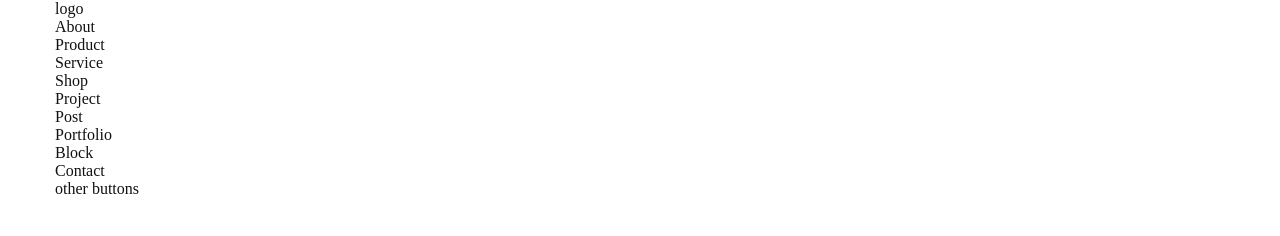
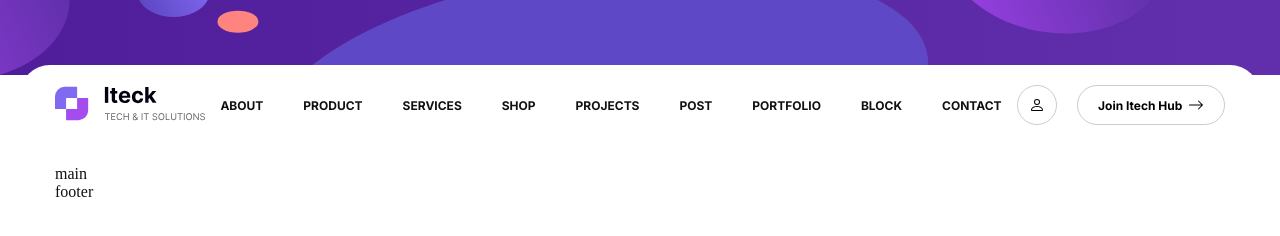
Before and after one commit to izhuk5/Itech, a website built with Vite: page index.html in a window 1280 px wide. Built offline with nearby package versions, Linux system fonts and the light colour scheme.

Commit message:
added: header container fix, header logic, assets

```diff
--- a/index.html
+++ b/index.html
@@ -8,30 +8,62 @@
     <title>Vite App</title>
   </head>
   <body>
+    <div class="top-banner"></div>
     <header>
-      <div class="container">
-        <div>logo</div>
-        <nav>
+      <div class="container header__container">
+        <a href="#"><img class="header__logo" src="./assets/logo.svg" alt="logo" /></a>
+        <nav class="navigation">
           <ul>
             <li><a class="link" href="pages/about/index.html">About</a></li>
             <li><a class="link" href="pages/product/index.html">Product</a></li>
-            <li><a class="link" href="pages/service/index.html">Service</a></li>
+            <li><a class="link" href="pages/service/index.html">Services</a></li>
             <li><a class="link" href="pages/shop/index.html">Shop</a></li>
-            <li><a class="link" href="pages/project/index.html">Project</a></li>
+            <li><a class="link" href="pages/project/index.html">Projects</a></li>
             <li><a class="link" href="pages/post/index.html">Post</a></li>
             <li><a class="link" href="pages/portfolio/index.html">Portfolio</a></li>
             <li><a class="link" href="pages/block/index.html">Block</a></li>
             <li><a class="link" href="pages/contact/index.html">Contact</a></li>
           </ul>
         </nav>
-        <div>other buttons</div>
+        <div class="header__buttons">
+          <button class="button button_round">
+            <svg
+              xmlns="http://www.w3.org/2000/svg"
+              width="16"
+              height="16"
+              fill="currentColor"
+              class="bi bi-person"
+              viewBox="0 0 16 16"
+            >
+              <path
+                d="M8 8a3 3 0 1 0 0-6 3 3 0 0 0 0 6Zm2-3a2 2 0 1 1-4 0 2 2 0 0 1 4 0Zm4 8c0 1-1 1-1 1H3s-1 0-1-1 1-4 6-4 6 3 6 4Zm-1-.004c-.001-.246-.154-.986-.832-1.664C11.516 10.68 10.289 10 8 10c-2.29 0-3.516.68-4.168 1.332-.678.678-.83 1.418-.832 1.664h10Z"
+              />
+            </svg>
+          </button>
+          <button class="button">
+            Join Itech Hub&nbsp;&nbsp;
+            <svg
+              xmlns="http://www.w3.org/2000/svg"
+              width="16"
+              height="16"
+              fill="currentColor"
+              class="bi bi-arrow-right"
+              viewBox="0 0 16 16"
+            >
+              <path
+                fill-rule="evenodd"
+                d="M1 8a.5.5 0 0 1 .5-.5h11.793l-3.147-3.146a.5.5 0 0 1 .708-.708l4 4a.5.5 0 0 1 0 .708l-4 4a.5.5 0 0 1-.708-.708L13.293 8.5H1.5A.5.5 0 0 1 1 8z"
+              />
+            </svg>
+          </button>
+        </div>
       </div>
     </header>
     <main>
-      <div class="container"></div>
+      <div class="container">main</div>
     </main>
     <footer>
-      <div class="container"></div>
+      <div class="container">footer</div>
     </footer>
   </body>
 </html>
--- a/style.scss
+++ b/style.scss
@@ -1,6 +1,8 @@
 @use "./styles/global.scss";
+@import url("https://fonts.googleapis.com/css2?family=Inter:wght@700&display=swap");
 
 html {
+  background-color: var(--white-color);
   color: var(--black-color);
 }
 
@@ -13,13 +15,20 @@ h2,
 h3,
 h4,
 h5,
-h6 {
+h6,
+button {
   margin: 0;
   padding: 0;
 }
 
 a {
   text-decoration: none;
+}
+
+button {
+  background-color: transparent;
+  border: none;
+  outline: none;
 }
 
 li {
--- a/styles/buttons.scss
+++ b/styles/buttons.scss
@@ -1,3 +1,36 @@
+@use "variables" as var;
+
 .button {
-  border: 4px solid blue;
+  --size: 40px;
+
+  display: flex;
+  justify-content: center;
+  align-items: center;
+
+  padding: 0 var(--gap);
+
+  height: var(--size);
+  border: 1px solid var(--grey-color);
+  transition: var(--transition);
+  border-radius: var(--size);
+  font: var(--smaller-font);
+  cursor: pointer;
+
+  &:hover,
+  &:active,
+  &:focus {
+    border-color: var(--violet-color);
+    background-color: var(--violet-color);
+    color: var(--white-color);
+
+    svg {
+      fill: white;
+    }
+  }
+
+  &_round {
+    padding: 0;
+    width: var(--size);
+    border-radius: 50%;
+  }
 }
--- a/styles/colors.scss
+++ b/styles/colors.scss
@@ -1,4 +1,6 @@
 :root {
   --black-color: #111;
+  --grey-color: #ccc;
+  --white-color: #fff;
   --violet-color: #5842bc;
 }
--- a/styles/global.scss
+++ b/styles/global.scss
@@ -2,3 +2,4 @@
 @use "links";
 @use "colors";
 @use "layout";
+@use "header";
--- /dev/null
+++ b/styles/header.scss
@@ -0,0 +1,42 @@
+.top-banner {
+  width: 100%;
+  height: 75px;
+  background-image: url("./../assets/top_nav_background.svg");
+  background-position: center;
+  background-repeat: no-repeat;
+  background-size: cover;
+  margin-bottom: -30px;
+}
+
+header {
+  --top-radius: 30px;
+
+  background-color: var(--white-color);
+  border-top-right-radius: var(--top-radius);
+  border-top-left-radius: var(--top-radius);
+
+  margin: var(--gap);
+  .header__container {
+    display: flex;
+    justify-content: space-between;
+    align-items: center;
+    padding: var(--gap) 0;
+  }
+
+  .header__buttons {
+    display: flex;
+    gap: var(--gap);
+  }
+
+  .navigation ul {
+    display: flex;
+    gap: calc(var(--gap) * 2);
+    font: var(--smaller-font);
+    text-transform: uppercase;
+  }
+
+  .header__logo {
+    width: 150px;
+    height: 35px;
+  }
+}
--- a/styles/layout.scss
+++ b/styles/layout.scss
@@ -1,4 +1,12 @@
 @use "variables" as v;
+
+header,
+main,
+footer {
+  display: flex;
+  flex-direction: column;
+  align-items: center;
+}
 
 .container {
   width: 100%;
--- a/styles/links.scss
+++ b/styles/links.scss
@@ -1,9 +1,7 @@
-@use "./../styles/variables";
-
 .link {
   color: var(--black-color);
   transition: var(--transition);
-  font-weight: 400;
+  font-weight: 700;
 
   &:hover,
   &:active,
@@ -11,3 +9,7 @@
     color: var(--violet-color);
   }
 }
+
+.link_active {
+  color: var(--violet-color);
+}
--- a/styles/variables.scss
+++ b/styles/variables.scss
@@ -5,5 +5,11 @@ $desktop: 1200px;
 $bigger-desktop: 1400px;
 
 :root {
+  // font
+  --smaller-font: 700 12px "Inter", sans-serif;
+
+  // spacers
+  --gap: 20px;
+
   --transition: all 0.3s ease;
 }
```
Also changed, not shown: assets/logo.svg (added), assets/top_nav_background.svg (added).
